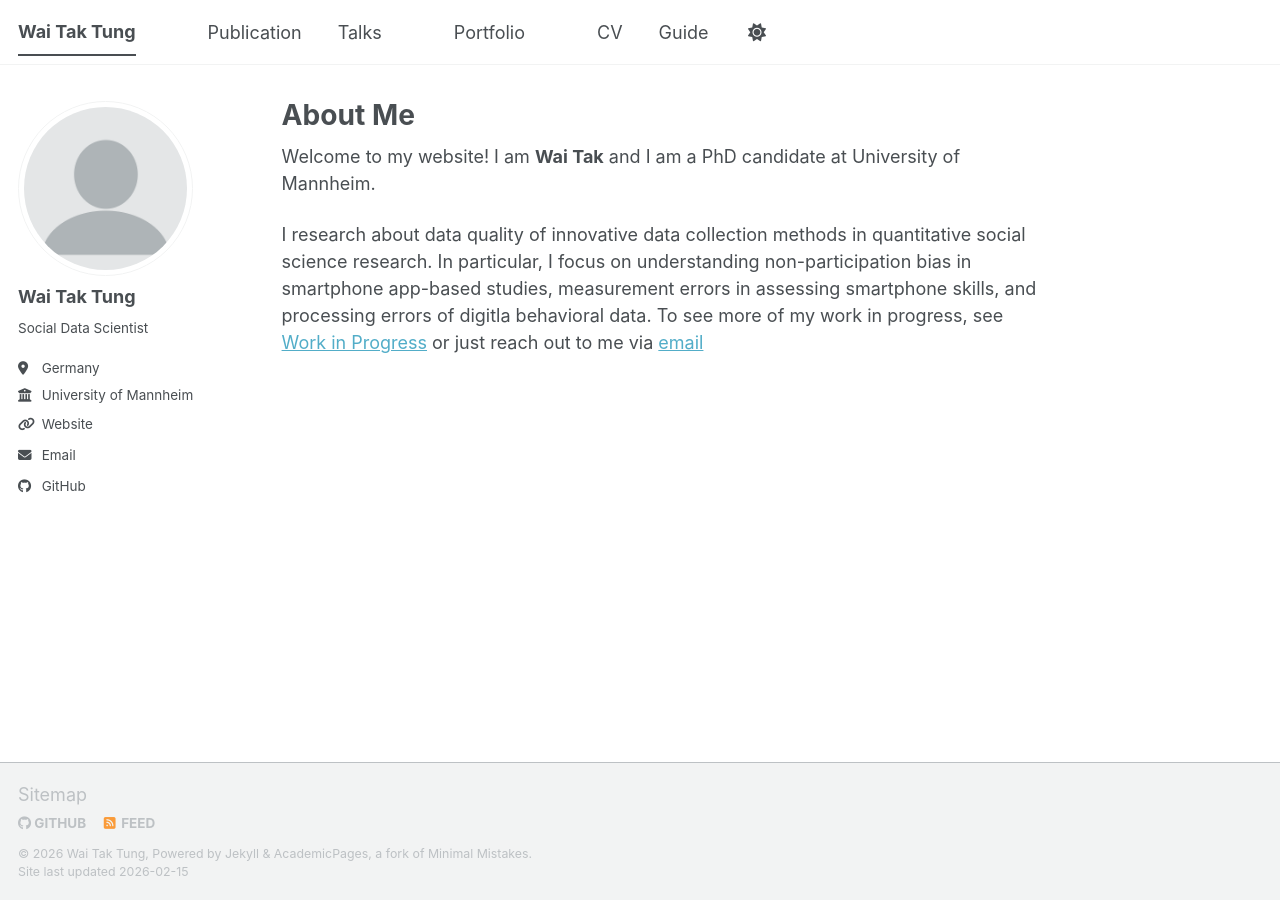
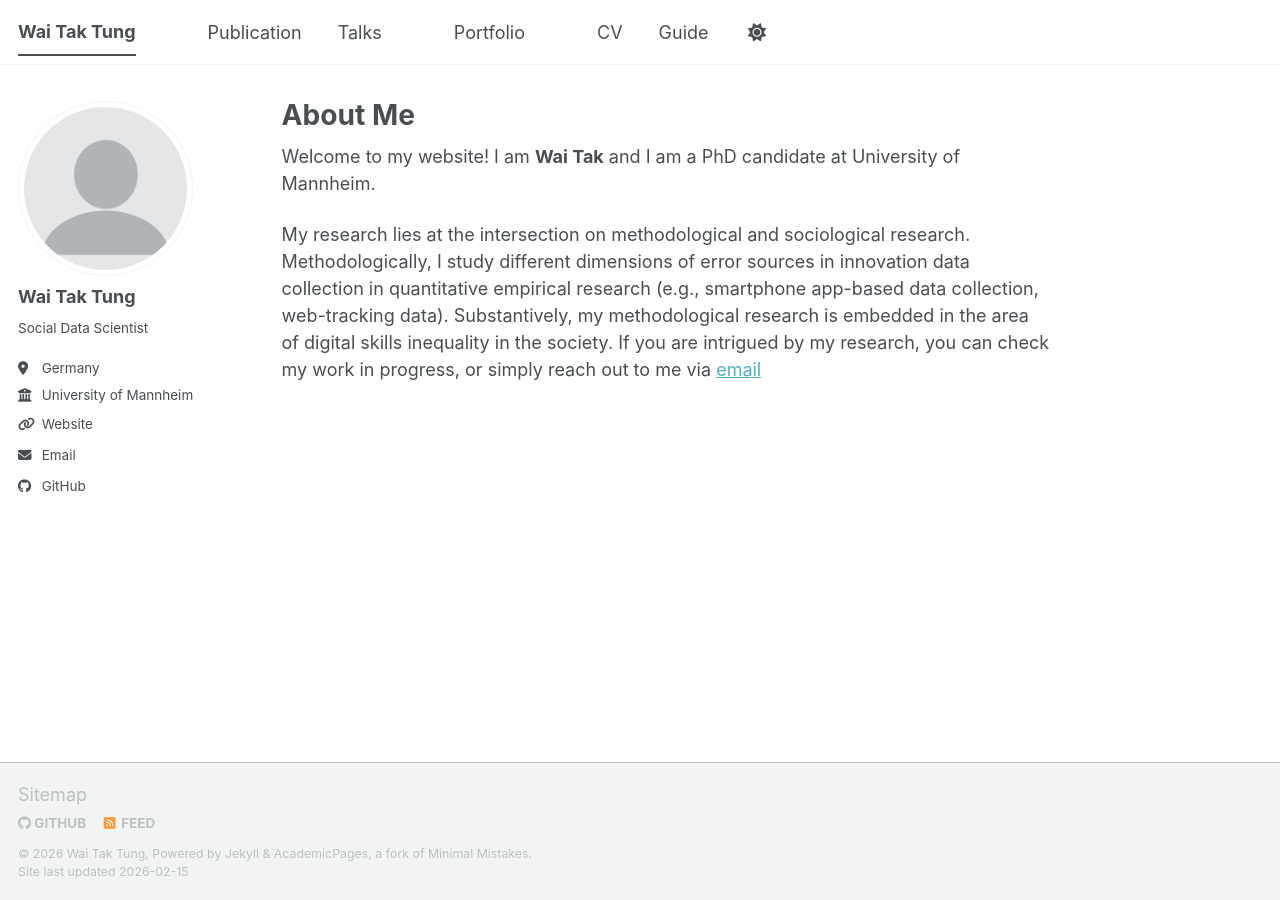
Before and after one commit to wttung/wttung.github.io, a Jekyll site: the page built from _pages/about.md, in a window 1280 px wide. Built offline with Jekyll 4.4.1, drawn with Linux system fonts in a browser that asks for light colours; a script bundle is joined from its source files by our own code; library files that are not in the unit come from our copies.

Commit message:
Update about.md

```diff
--- a/_pages/about.md
+++ b/_pages/about.md
@@ -9,4 +9,4 @@ redirect_from:
 
 Welcome to my website! I am **Wai Tak** and I am a PhD candidate at University of Mannheim.
 
-I research about data quality of innovative data collection methods in quantitative social science research. In particular, I focus on understanding non-participation bias in smartphone app-based studies, measurement errors in assessing smartphone skills, and processing errors of digitla behavioral data. To see more of my work in progress, see [Work in Progress](abc) or just reach out to me via [email](waitak.tung@uni-mannheim.de)
+My research lies at the intersection on methodological and sociological research. Methodologically, I study different dimensions of error sources in innovation data collection in quantitative empirical research (e.g., smartphone app-based data collection, web-tracking data). Substantively, my methodological research is embedded in the area of digital skills inequality in the society. If you are intrigued by my research, you can check my work in progress, or simply reach out to me via [email](waitak.tung@uni-mannheim.de)
```
